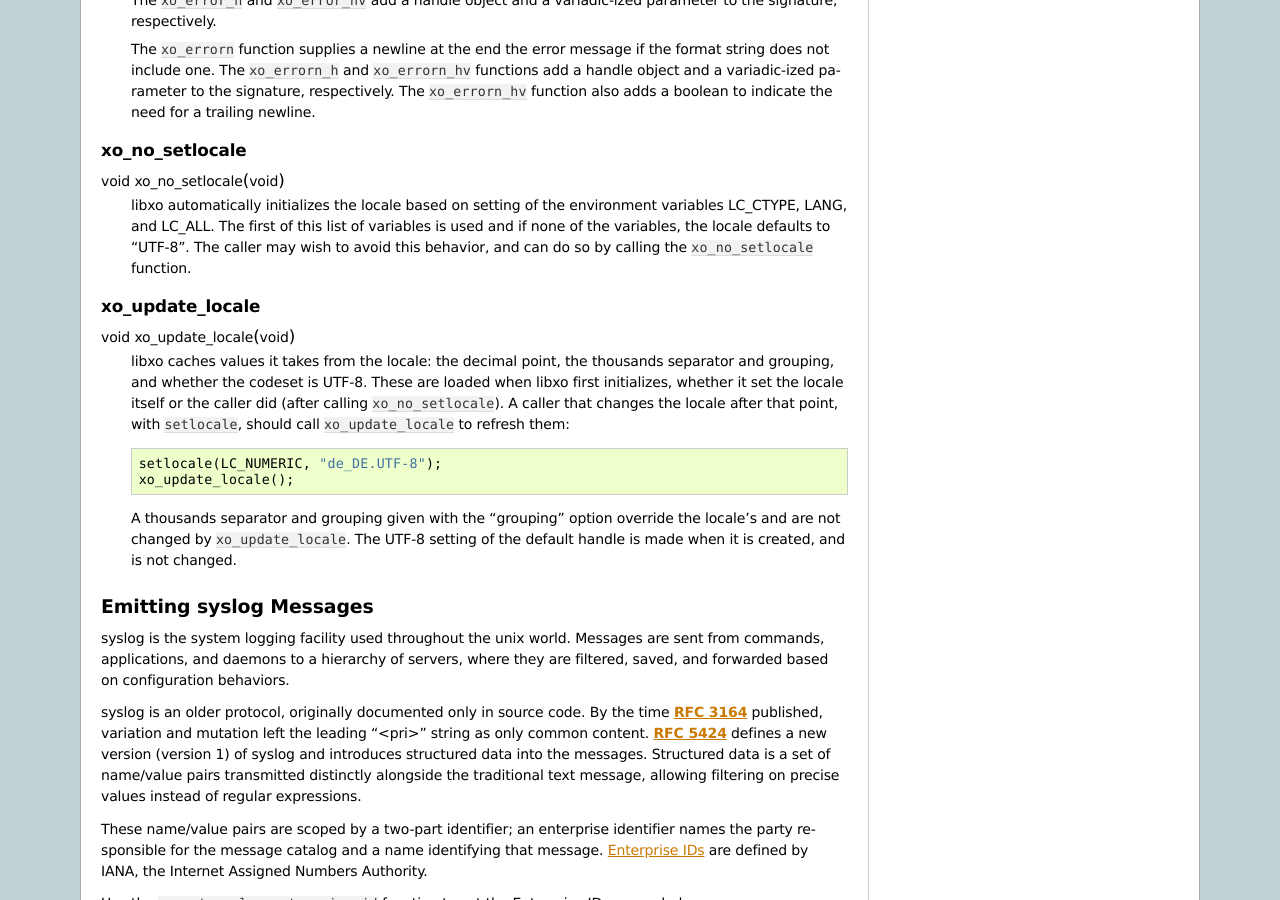
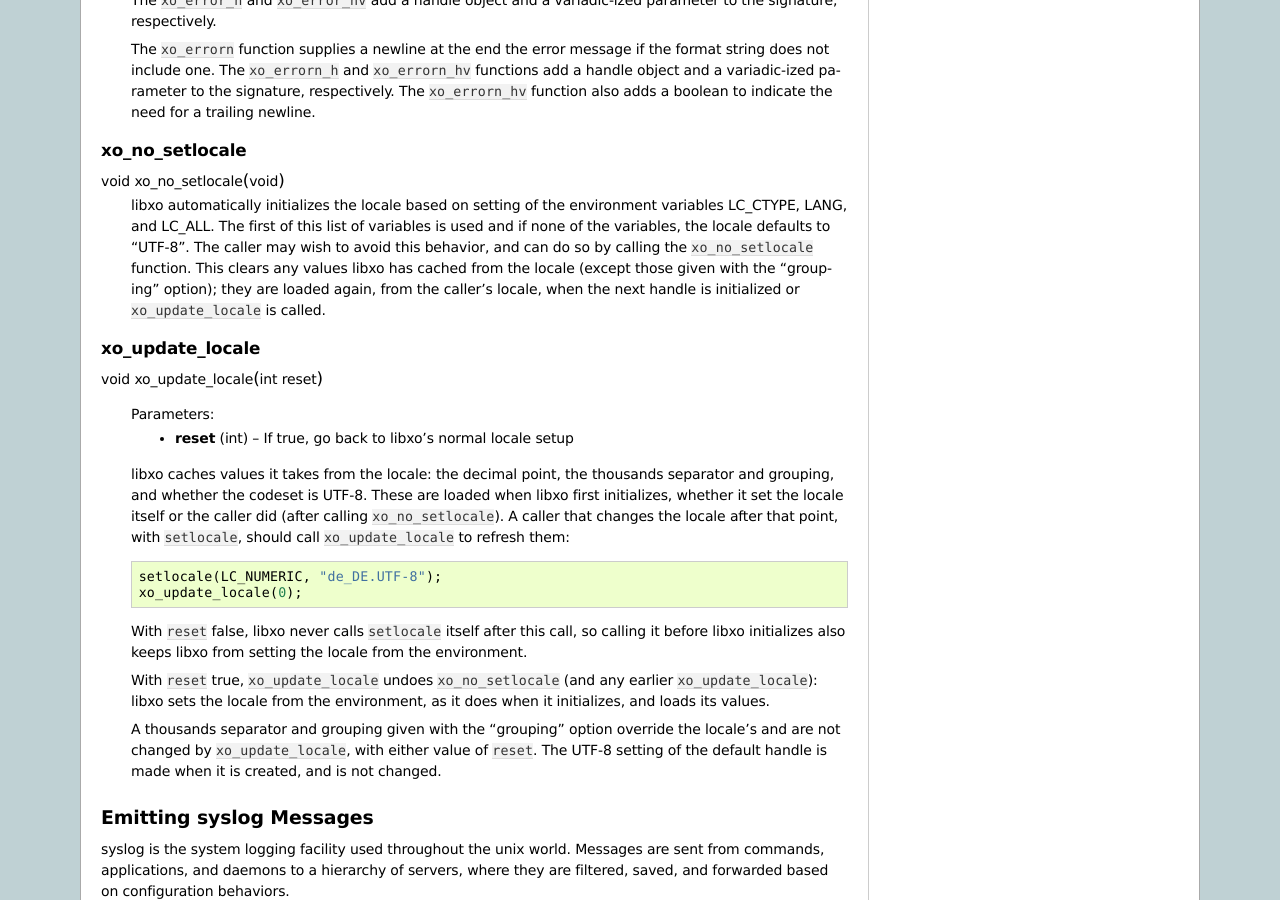
Before and after one commit to Juniper/libxo, a Sphinx documentation site: the page built from doc/api.rst, in a window 1280 px wide and 900 px high, scrolled down 23849 px. Built offline with Sphinx 7.4.7, drawn with Linux system fonts in a browser that asks for light colours.

Commit message:
add reset parameter to xo_update_locale() to force the "nuke it from orbit" behavior

```diff
--- a/doc/api.rst
+++ b/doc/api.rst
@@ -1486,14 +1486,20 @@ xo_no_setlocale
   environment variables LC_CTYPE, LANG, and LC_ALL.  The first of this
   list of variables is used and if none of the variables, the locale
   defaults to "UTF-8".  The caller may wish to avoid this behavior,
-  and can do so by calling the `xo_no_setlocale` function.
+  and can do so by calling the `xo_no_setlocale` function.  This
+  clears any values libxo has cached from the locale (except those
+  given with the "grouping" option); they are loaded again, from the
+  caller's locale, when the next handle is initialized or
+  `xo_update_locale` is called.
 
 .. index:: xo_update_locale
 
 xo_update_locale
 ~~~~~~~~~~~~~~~~
 
-.. c:function:: void xo_update_locale (void)
+.. c:function:: void xo_update_locale (int reset)
+
+  :param int reset: If true, go back to libxo's normal locale setup
 
   libxo caches values it takes from the locale: the decimal point,
   the thousands separator and grouping, and whether the codeset is
@@ -1504,10 +1510,19 @@ xo_update_locale
   them::
 
     setlocale(LC_NUMERIC, "de_DE.UTF-8");
-    xo_update_locale();
+    xo_update_locale(0);
+
+  With `reset` false, libxo never calls `setlocale` itself after
+  this call, so calling it before libxo initializes also keeps libxo
+  from setting the locale from the environment.
+
+  With `reset` true, `xo_update_locale` undoes `xo_no_setlocale` (and
+  any earlier `xo_update_locale`): libxo sets the locale from the
+  environment, as it does when it initializes, and loads its values.
 
   A thousands separator and grouping given with the "grouping" option
-  override the locale's and are not changed by `xo_update_locale`.
+  override the locale's and are not changed by `xo_update_locale`,
+  with either value of `reset`.
   The UTF-8 setting of the default handle is made when it is
   created, and is not changed.
 
```
